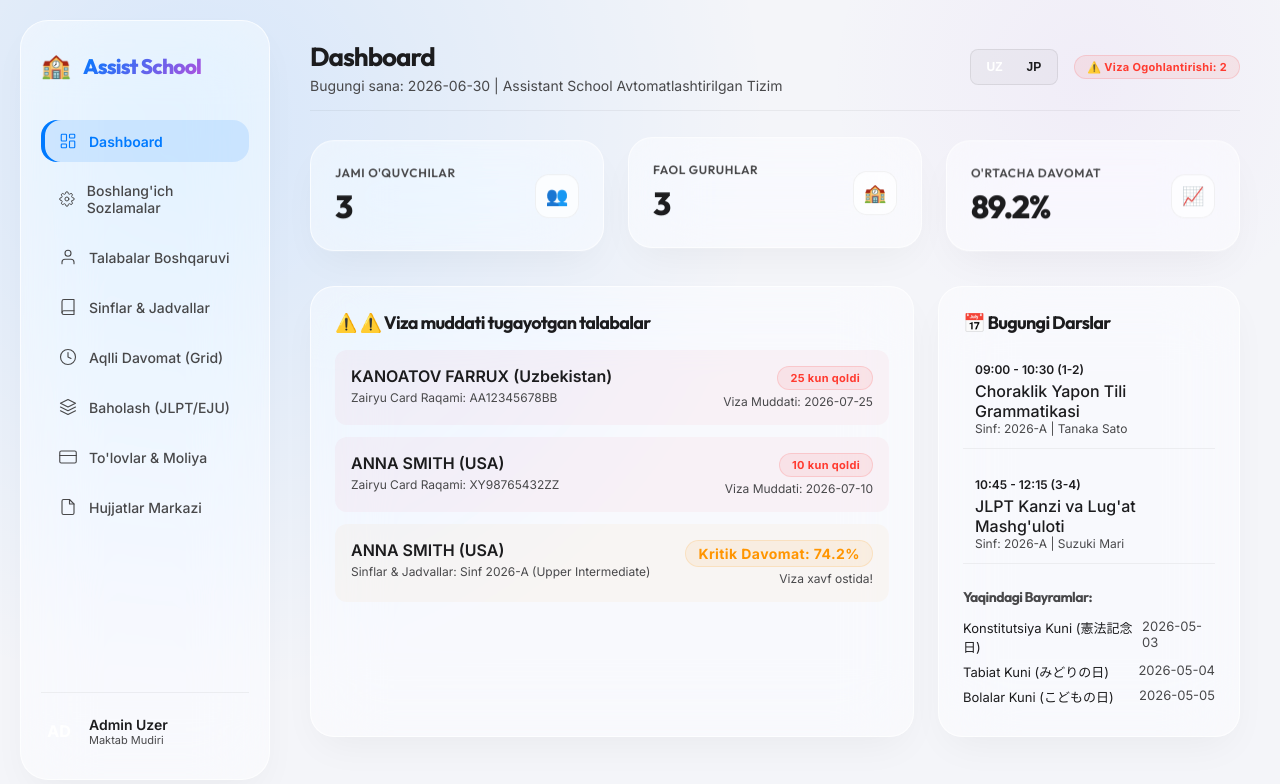
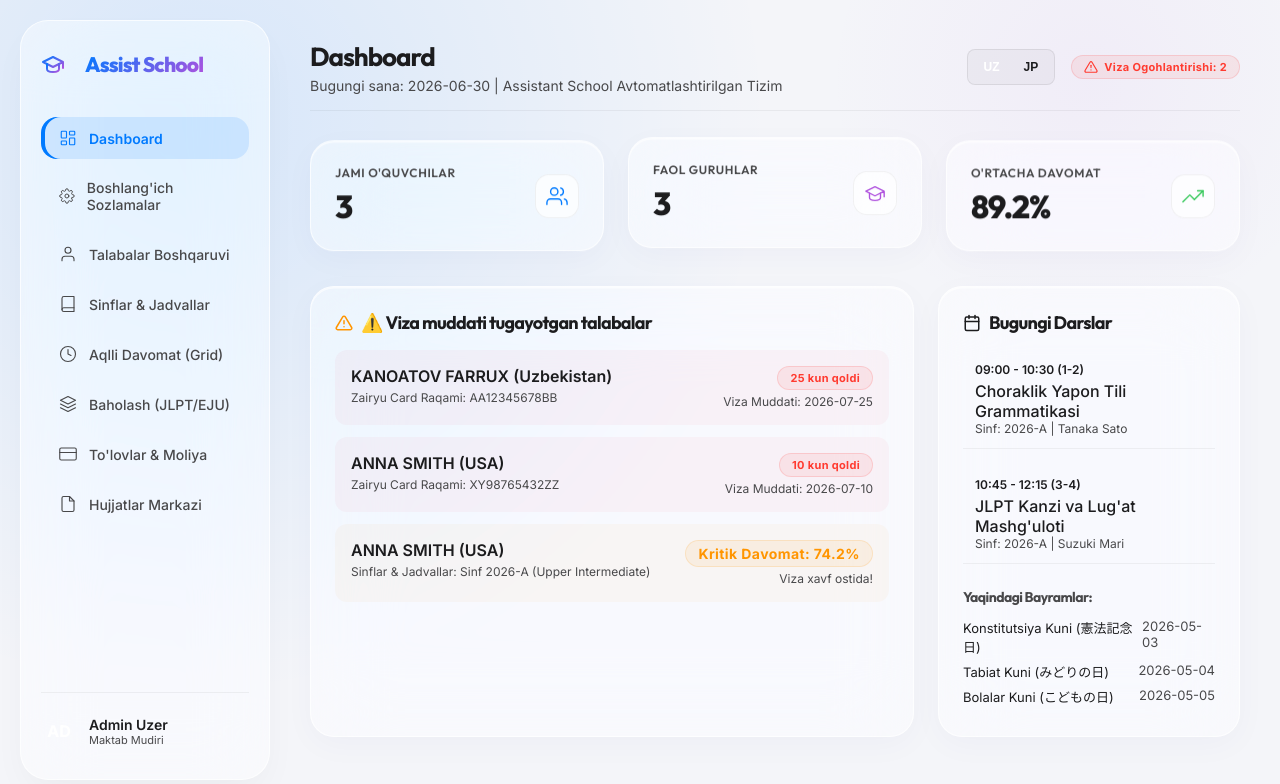
Before and after one commit to farruxon9-cloud/assistant-school, a React (Vite) app: page / in a window 1280 px wide. Shown: the top 784 px of the page. Built offline with nearby package versions, Linux system fonts and the light colour scheme.

Commit message:
upgraded UI glassmorphism blur index and replaced all emojis with premium thin-line SVG icons

```diff
--- a/src/App.jsx
+++ b/src/App.jsx
@@ -294,7 +294,16 @@ function App() {
       {/* 1. Sidebar Nav */}
       <aside className="sidebar">
         <div className="sidebar-logo">
-          <span style={{ fontSize: '24px' }}>🏫</span>
+          <svg width="24" height="24" viewBox="0 0 24 24" fill="none" stroke="url(#logo-grad)" strokeWidth="2" strokeLinecap="round" strokeLinejoin="round" style={{ marginRight: '8px' }}>
+            <defs>
+              <linearGradient id="logo-grad" x1="0%" y1="0%" x2="100%" y2="100%">
+                <stop offset="0%" stopColor="var(--ios-blue)" />
+                <stop offset="100%" stopColor="var(--ios-purple)" />
+              </linearGradient>
+            </defs>
+            <path d="M22 10v6M2 10l10-5 10 5-10 5z"></path>
+            <path d="M6 12v5c0 2 2 3 6 3s6-1 6-3v-5"></path>
+          </svg>
           <div className="sidebar-logo-text">Assist School</div>
         </div>
 
@@ -396,7 +405,8 @@ function App() {
 
             {getVisaAlertCount() > 0 && (
               <div className="badge badge-danger" style={{ display: 'flex', alignItems: 'center', gap: '6px' }}>
-                ⚠️ {t('visaAlert')}: {getVisaAlertCount()}
+                <svg width="14" height="14" viewBox="0 0 24 24" fill="none" stroke="currentColor" strokeWidth="2" strokeLinecap="round" strokeLinejoin="round"><path d="M10.29 3.86L1.82 18a2 2 0 0 0 1.71 3h16.94a2 2 0 0 0 1.71-3L13.71 3.86a2 2 0 0 0-3.42 0z"></path><line x1="12" y1="9" x2="12" y2="13"></line><line x1="12" y1="17" x2="12.01" y2="17"></line></svg>
+                {t('visaAlert')}: {getVisaAlertCount()}
               </div>
             )}
           </div>
@@ -412,14 +422,18 @@ function App() {
                   <h3>{t('totalStudents')}</h3>
                   <div className="metric-value">{students.length}</div>
                 </div>
-                <div className="metric-icon" style={{ color: 'var(--accent-teal)' }}>👥</div>
+                <div className="metric-icon" style={{ color: 'var(--ios-blue)' }}>
+                  <svg width="22" height="22" viewBox="0 0 24 24" fill="none" stroke="currentColor" strokeWidth="1.5" strokeLinecap="round" strokeLinejoin="round"><path d="M17 21v-2a4 4 0 0 0-4-4H5a4 4 0 0 0-4 4v2"></path><circle cx="9" cy="7" r="4"></circle><path d="M23 21v-2a4 4 0 0 0-3-3.87"></path><path d="M16 3.13a4 4 0 0 1 0 7.75"></path></svg>
+                </div>
               </div>
               <div className="metric-card glass float-card-2">
                 <div className="metric-info">
                   <h3>{t('activeClasses')}</h3>
                   <div className="metric-value">{classes.length}</div>
                 </div>
-                <div className="metric-icon" style={{ color: 'var(--accent-sand)' }}>🏫</div>
+                <div className="metric-icon" style={{ color: 'var(--ios-purple)' }}>
+                  <svg width="22" height="22" viewBox="0 0 24 24" fill="none" stroke="currentColor" strokeWidth="1.5" strokeLinecap="round" strokeLinejoin="round"><path d="M22 10v6M2 10l10-5 10 5-10 5z"></path><path d="M6 12v5c0 2 2 3 6 3s6-1 6-3v-5"></path></svg>
+                </div>
               </div>
               <div className="metric-card glass float-card-3">
                 <div className="metric-info">
@@ -428,14 +442,19 @@ function App() {
                     {(students.reduce((acc, s) => acc + s.attendancePercent, 0) / students.length).toFixed(1)}%
                   </div>
                 </div>
-                <div className="metric-icon" style={{ color: 'var(--status-success)' }}>📈</div>
+                <div className="metric-icon" style={{ color: 'var(--ios-green)' }}>
+                  <svg width="22" height="22" viewBox="0 0 24 24" fill="none" stroke="currentColor" strokeWidth="1.5" strokeLinecap="round" strokeLinejoin="round"><polyline points="23 6 13.5 15.5 8.5 10.5 1 18"></polyline><polyline points="17 6 23 6 23 12"></polyline></svg>
+                </div>
               </div>
             </div>
 
             {/* Main Dashboard Alerts & Lists */}
             <div style={{ display: 'grid', gridTemplateColumns: '2fr 1fr', gap: '24px' }}>
               <div className="glass" style={{ padding: '24px' }}>
-                <h2 style={{ fontSize: '18px', marginBottom: '16px', display: 'flex', alignItems: 'center', gap: '8px' }}>⚠️ {t('visaAlertTitle')}</h2>
+                <h2 style={{ fontSize: '18px', marginBottom: '16px', display: 'flex', alignItems: 'center', gap: '8px' }}>
+                  <svg width="18" height="18" viewBox="0 0 24 24" fill="none" stroke="var(--ios-orange)" strokeWidth="2" strokeLinecap="round" strokeLinejoin="round"><path d="M10.29 3.86L1.82 18a2 2 0 0 0 1.71 3h16.94a2 2 0 0 0 1.71-3L13.71 3.86a2 2 0 0 0-3.42 0z"></path><line x1="12" y1="9" x2="12" y2="13"></line><line x1="12" y1="17" x2="12.01" y2="17"></line></svg>
+                  {t('visaAlertTitle')}
+                </h2>
 
                 {/* Visa Danger Alert List */}
                 <div style={{ display: 'flex', flexDirection: 'column', gap: '12px' }}>
@@ -481,7 +500,10 @@ function App() {
 
               {/* Today's schedule / Calendar Widget */}
               <div className="glass" style={{ padding: '24px' }}>
-                <h2 style={{ fontSize: '18px', marginBottom: '16px' }}>📅 {t('todayLessons')}</h2>
+                <h2 style={{ fontSize: '18px', marginBottom: '16px', display: 'flex', alignItems: 'center', gap: '8px' }}>
+                  <svg width="18" height="18" viewBox="0 0 24 24" fill="none" stroke="currentColor" strokeWidth="2" strokeLinecap="round" strokeLinejoin="round"><rect x="3" y="4" width="18" height="18" rx="2" ry="2"></rect><line x1="16" y1="2" x2="16" y2="6"></line><line x1="8" y1="2" x2="8" y2="6"></line><line x1="3" y1="10" x2="21" y2="10"></line></svg>
+                  {t('todayLessons')}
+                </h2>
                 <div style={{ display: 'flex', flexDirection: 'column', gap: '16px' }}>
                   <div style={{ padding: '12px', borderBottom: '1px solid var(--inner-border)' }}>
                     <div style={{ fontSize: '12px', color: 'var(--accent-teal)', fontWeight: '600' }}>09:00 - 10:30 (1-2)</div>
@@ -511,7 +533,10 @@ function App() {
         {activeTab === 'master' && (
           <div style={{ display: 'flex', flexDirection: 'column', gap: '24px' }}>
             <div className="glass" style={{ padding: '24px' }}>
-              <h2 style={{ fontSize: '18px', marginBottom: '16px' }}>📅 {t('calendarTitle')}</h2>
+              <h2 style={{ fontSize: '18px', marginBottom: '16px', display: 'flex', alignItems: 'center', gap: '8px' }}>
+                <svg width="18" height="18" viewBox="0 0 24 24" fill="none" stroke="currentColor" strokeWidth="2" strokeLinecap="round" strokeLinejoin="round"><rect x="3" y="4" width="18" height="18" rx="2" ry="2"></rect><line x1="16" y1="2" x2="16" y2="6"></line><line x1="8" y1="2" x2="8" y2="6"></line><line x1="3" y1="10" x2="21" y2="10"></line></svg>
+                {t('calendarTitle')}
+              </h2>
               <div className="table-container">
                 <table className="modern-table">
                   <thead>
@@ -542,7 +567,10 @@ function App() {
             </div>
 
             <div className="glass" style={{ padding: '24px' }}>
-              <h2 style={{ fontSize: '18px', marginBottom: '16px' }}>👥 {t('teacherTitle')}</h2>
+              <h2 style={{ fontSize: '18px', marginBottom: '16px', display: 'flex', alignItems: 'center', gap: '8px' }}>
+                <svg width="18" height="18" viewBox="0 0 24 24" fill="none" stroke="currentColor" strokeWidth="2" strokeLinecap="round" strokeLinejoin="round"><path d="M17 21v-2a4 4 0 0 0-3-3.87"></path><path d="M9 21v-2a4 4 0 0 0-4-4H3a4 4 0 0 0-4 4v2"></path><circle cx="9" cy="7" r="4"></circle><path d="M23 21v-2a4 4 0 0 0-3-3.87"></path><path d="M16 3.13a4 4 0 0 1 0 7.75"></path></svg>
+                {t('teacherTitle')}
+              </h2>
               <div className="table-container">
                 <table className="modern-table">
                   <thead>
@@ -582,7 +610,8 @@ function App() {
                 onChange={(e) => setSearchQuery(e.target.value)}
               />
               <button className="btn btn-primary" onClick={() => setShowAddModal(true)}>
-                ➕ {t('addStudent')}
+                <svg width="14" height="14" viewBox="0 0 24 24" fill="none" stroke="currentColor" strokeWidth="2.5" strokeLinecap="round" strokeLinejoin="round" style={{ marginRight: '6px' }}><line x1="12" y1="5" x2="12" y2="19"></line><line x1="5" y1="12" x2="19" y2="12"></line></svg>
+                {t('addStudent')}
               </button>
             </div>
 
@@ -641,7 +670,8 @@ function App() {
         {selectedStudent && (
           <div style={{ display: 'flex', flexDirection: 'column', gap: '24px' }}>
             <button className="btn btn-secondary" style={{ alignSelf: 'flex-start' }} onClick={() => setSelectedStudent(null)}>
-              ⬅️ {t('backToList')}
+              <svg width="14" height="14" viewBox="0 0 24 24" fill="none" stroke="currentColor" strokeWidth="2.5" strokeLinecap="round" strokeLinejoin="round" style={{ marginRight: '6px' }}><line x1="19" y1="12" x2="5" y2="12"></line><polyline points="12 19 5 12 12 5"></polyline></svg>
+              {t('backToList')}
             </button>
 
             <div style={{ display: 'grid', gridTemplateColumns: '1fr 2fr', gap: '24px' }}>
@@ -999,13 +1029,16 @@ function App() {
                       <td>
                         <div style={{ display: 'flex', gap: '8px' }}>
                           <button className="btn btn-secondary" style={{ padding: '6px 12px', fontSize: '12px' }} onClick={() => { setPrintDocType('enrollment'); setPrintStudent(s); setShowPrintModal(true); }}>
-                            📜 {lang === 'uz' ? 'O\'qish Joyidan' : '在学証明'}
+                            <svg width="12" height="12" viewBox="0 0 24 24" fill="none" stroke="currentColor" strokeWidth="2" strokeLinecap="round" strokeLinejoin="round" style={{ marginRight: '6px' }}><path d="M14 2H6a2 2 0 0 0-2 2v16a2 2 0 0 0 2 2h12a2 2 0 0 0 2-2V8z"></path><polyline points="14 2 14 8 20 8"></polyline><line x1="16" y1="13" x2="8" y2="13"></line><line x1="16" y1="17" x2="8" y2="17"></line></svg>
+                            {lang === 'uz' ? 'O\'qish Joyidan' : '在学証明'}
                           </button>
                           <button className="btn btn-secondary" style={{ padding: '6px 12px', fontSize: '12px' }} onClick={() => { setPrintDocType('grades'); setPrintStudent(s); setShowPrintModal(true); }}>
-                            📊 {lang === 'uz' ? 'Baholar & Davomat' : '成績・出席'}
+                            <svg width="12" height="12" viewBox="0 0 24 24" fill="none" stroke="currentColor" strokeWidth="2" strokeLinecap="round" strokeLinejoin="round" style={{ marginRight: '6px' }}><line x1="18" y1="20" x2="18" y2="10"></line><line x1="12" y1="20" x2="12" y2="4"></line><line x1="6" y1="20" x2="6" y2="14"></line></svg>
+                            {lang === 'uz' ? 'Baholar & Davomat' : '成績・出席'}
                           </button>
                           <button className="btn btn-secondary" style={{ padding: '6px 12px', fontSize: '12px' }} onClick={() => { setPrintDocType('invoice'); setPrintStudent(s); setShowPrintModal(true); }}>
-                            💸 {lang === 'uz' ? 'Invoys' : '請求書'}
+                            <svg width="12" height="12" viewBox="0 0 24 24" fill="none" stroke="currentColor" strokeWidth="2" strokeLinecap="round" strokeLinejoin="round" style={{ marginRight: '6px' }}><line x1="12" y1="1" x2="12" y2="23"></line><path d="M17 5H9.5a3.5 3.5 0 0 0 0 7h5a3.5 3.5 0 0 1 0 7H6"></path></svg>
+                            {lang === 'uz' ? 'Invoys' : '請求書'}
                           </button>
                         </div>
                       </td>
@@ -1021,11 +1054,26 @@ function App() {
       {/* Simulated Context Menu for Excel-like operations */}
       {contextMenu && (
         <ul className="excel-context-menu" style={{ top: contextMenu.y, left: contextMenu.x }}>
-          <li className="excel-context-item" onClick={() => executeContextAction(t('excelContextInsert'))}>➕ {t('excelContextInsert')}</li>
-          <li className="excel-context-item" onClick={() => executeContextAction(t('excelContextDelete'))}>❌ {t('excelContextDelete')}</li>
-          <li className="excel-context-item" onClick={() => executeContextAction(t('excelContextJump'))}>➡️ {t('excelContextJump')}</li>
-          <li className="excel-context-item" onClick={() => executeContextAction(t('excelContextCopy'))}>📋 {t('excelContextCopy')}</li>
-          <li className="excel-context-item" onClick={() => executeContextAction(t('excelContextPaste'))}>📥 {t('excelContextPaste')}</li>
+          <li className="excel-context-item" onClick={() => executeContextAction(t('excelContextInsert'))}>
+            <svg width="12" height="12" viewBox="0 0 24 24" fill="none" stroke="currentColor" strokeWidth="2" strokeLinecap="round" strokeLinejoin="round" style={{ marginRight: '8px' }}><line x1="12" y1="5" x2="12" y2="19"></line><line x1="5" y1="12" x2="19" y2="12"></line></svg>
+            {t('excelContextInsert')}
+          </li>
+          <li className="excel-context-item" onClick={() => executeContextAction(t('excelContextDelete'))}>
+            <svg width="12" height="12" viewBox="0 0 24 24" fill="none" stroke="currentColor" strokeWidth="2" strokeLinecap="round" strokeLinejoin="round" style={{ marginRight: '8px' }}><polyline points="3 6 5 6 21 6"></polyline><path d="M19 6v14a2 2 0 0 1-2 2H7a2 2 0 0 1-2-2V6m3 0V4a2 2 0 0 1 2-2h4a2 2 0 0 1 2 2v2"></path></svg>
+            {t('excelContextDelete')}
+          </li>
+          <li className="excel-context-item" onClick={() => executeContextAction(t('excelContextJump'))}>
+            <svg width="12" height="12" viewBox="0 0 24 24" fill="none" stroke="currentColor" strokeWidth="2" strokeLinecap="round" strokeLinejoin="round" style={{ marginRight: '8px' }}><line x1="5" y1="12" x2="19" y2="12"></line><polyline points="12 5 19 12 12 19"></polyline></svg>
+            {t('excelContextJump')}
+          </li>
+          <li className="excel-context-item" onClick={() => executeContextAction(t('excelContextCopy'))}>
+            <svg width="12" height="12" viewBox="0 0 24 24" fill="none" stroke="currentColor" strokeWidth="2" strokeLinecap="round" strokeLinejoin="round" style={{ marginRight: '8px' }}><rect x="9" y="9" width="13" height="13" rx="2" ry="2"></rect><path d="M5 15H4a2 2 0 0 1-2-2V4a2 2 0 0 1 2-2h9a2 2 0 0 1 2 2v1"></path></svg>
+            {t('excelContextCopy')}
+          </li>
+          <li className="excel-context-item" onClick={() => executeContextAction(t('excelContextPaste'))}>
+            <svg width="12" height="12" viewBox="0 0 24 24" fill="none" stroke="currentColor" strokeWidth="2" strokeLinecap="round" strokeLinejoin="round" style={{ marginRight: '8px' }}><path d="M16 4h2a2 2 0 0 1 2 2v14a2 2 0 0 1-2 2H6a2 2 0 0 1-2-2V6a2 2 0 0 1 2-2h2"></path><rect x="8" y="2" width="8" height="4" rx="1" ry="1"></rect></svg>
+            {t('excelContextPaste')}
+          </li>
         </ul>
       )}
 
--- a/src/index.css
+++ b/src/index.css
@@ -99,10 +99,10 @@ h1, h2, h3, h4, h5, h6 {
 /* Frosted Glass Bento Containers with iOS Smooth Corners */
 .glass {
   background: var(--bg-card);
-  backdrop-filter: blur(35px) saturate(180%);
-  -webkit-backdrop-filter: blur(35px) saturate(180%);
+  backdrop-filter: blur(40px) saturate(210%);
+  -webkit-backdrop-filter: blur(40px) saturate(210%);
   border: 1px solid var(--border-color);
-  box-shadow: var(--glass-shadow);
+  box-shadow: 0 8px 32px 0 rgba(31, 38, 135, 0.03), inset 0 1.5px 0.5px rgba(255, 255, 255, 0.6);
   border-radius: 24px; /* Squircle appearance */
   transition: all 0.4s cubic-bezier(0.16, 1, 0.3, 1);
   will-change: transform, box-shadow;
@@ -110,9 +110,9 @@ h1, h2, h3, h4, h5, h6 {
 
 .glass:hover {
   transform: translateY(-4px);
-  background: rgba(255, 255, 255, 0.6);
-  box-shadow: 0 20px 48px -10px rgba(0, 122, 255, 0.08);
-  border-color: rgba(255, 255, 255, 0.9);
+  background: rgba(255, 255, 255, 0.55);
+  box-shadow: 0 30px 60px -15px rgba(0, 122, 255, 0.1), inset 0 1.5px 0.5px rgba(255, 255, 255, 0.8);
+  border-color: rgba(255, 255, 255, 0.95);
 }
 
 /* Layout - iOS Floating Sidebar concept */
```
